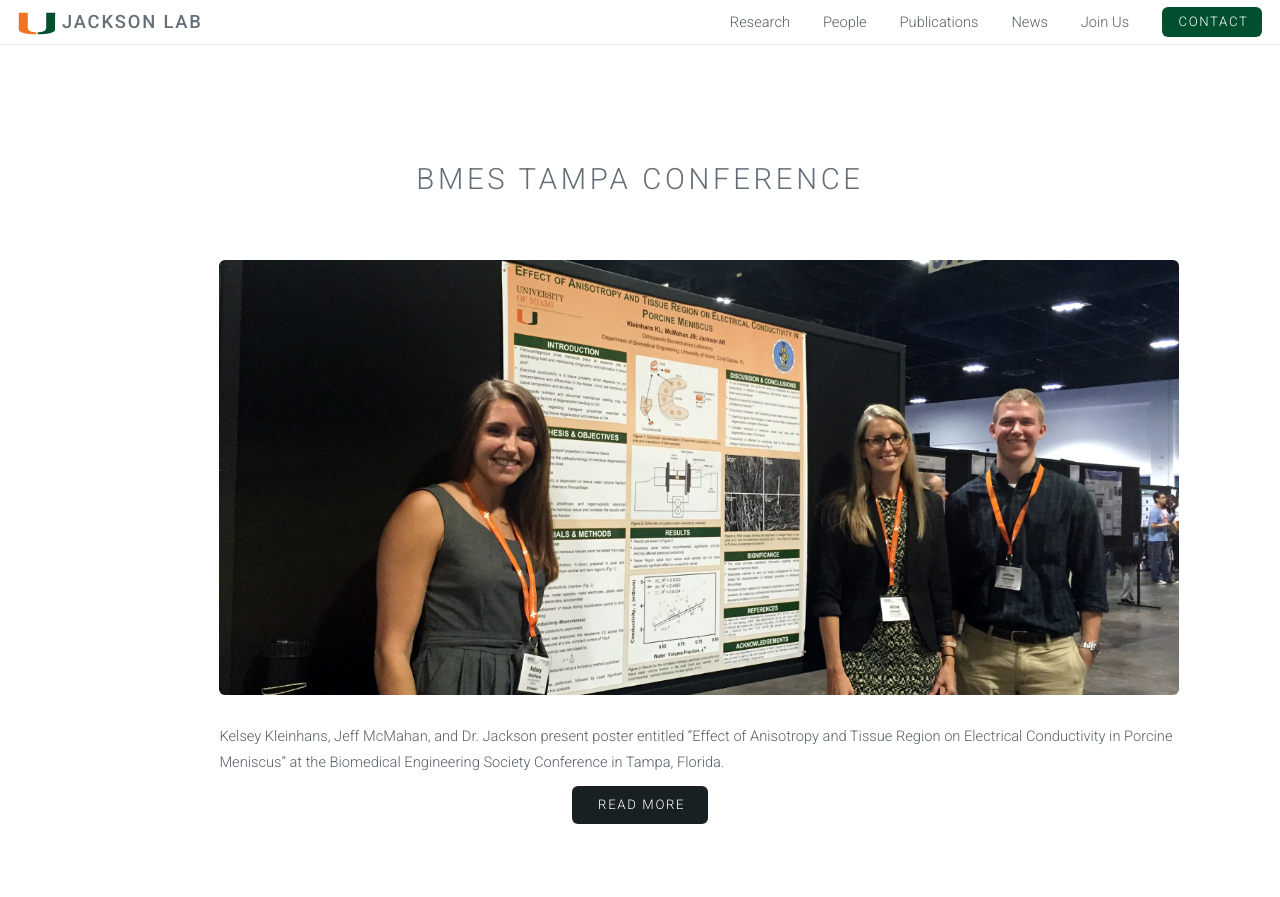
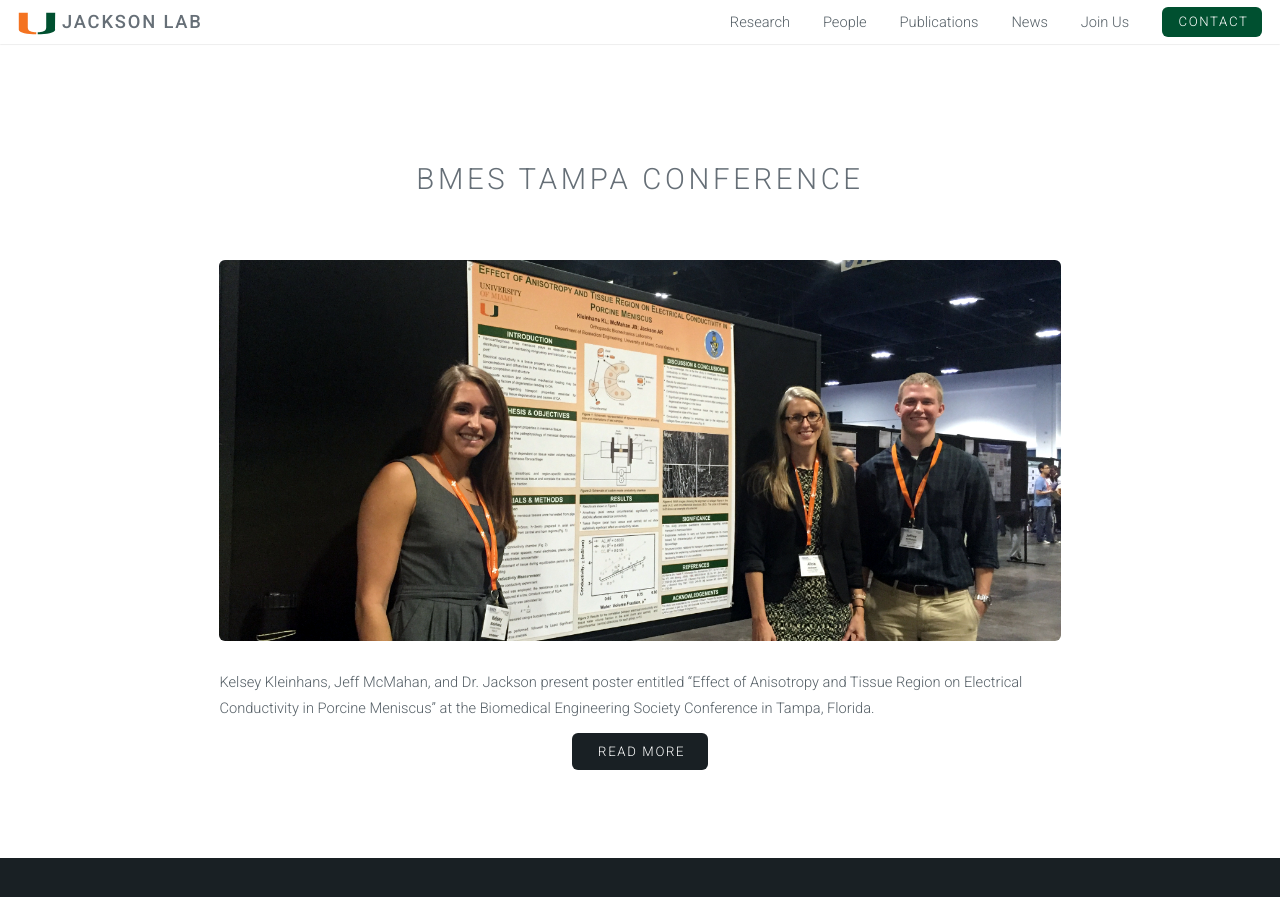
Before and after one commit to jbmcmahan/jacksonlab, a Jekyll site: the page built from news.html, in a window 1280 px wide and 900 px high, scrolled down 334 px. Shown: the top 897 px of the window. Built offline with Jekyll 4.4.1, drawn with Linux system fonts in a browser that asks for light colours.

Commit message:
news layout

```diff
--- a/news.html
+++ b/news.html
@@ -20,7 +20,7 @@
               <header class="major">
                 <h2><a href="{{ site.baseurl }}{{ item.url }}">{{ item.title }}</a></h2>
               </header>
-              <section class="container">
+              <section>
                 {{ item.excerpt }}
               </section>
               <section class="special">
```
